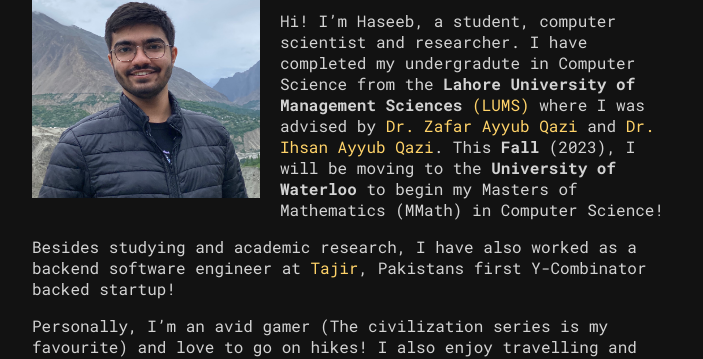
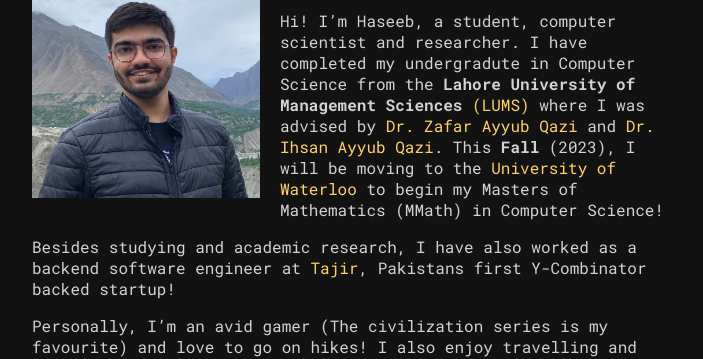
Before and after one commit to Haseeb1399/haseeb1399.github.io, a Jekyll site: the page built from index.md, in a window 1280 px wide. Shown: the part 172-531 px from the top of the page, without its empty margins (288-991 px from the left). Built offline with Jekyll 4.4.1, drawn with Linux system fonts in a browser that asks for light colours.

```diff
--- a/index.md
+++ b/index.md
@@ -8,7 +8,7 @@ title: Haseeb
 ## About Me
 
 
-Hi! I'm Haseeb, a student, computer scientist and researcher. I have completed my undergradute in Computer Science from the **Lahore University of Management Sciences** [(LUMS)](https://lums.edu.pk/programmes/bs-computer-science) where I was advised by [Dr. Zafar Ayyub Qazi](https://web.lums.edu.pk/~zafar/) and [Dr. Ihsan Ayyub Qazi](https://www.ihsanqazi.com/). This <strong>Fall</strong> (2023), I will be moving to the <strong>University of Waterloo</strong> to begin my Masters of Mathematics (MMath) in Computer Science!
+Hi! I'm Haseeb, a student, computer scientist and researcher. I have completed my undergradute in Computer Science from the **Lahore University of Management Sciences** [(LUMS)](https://lums.edu.pk/programmes/bs-computer-science) where I was advised by [Dr. Zafar Ayyub Qazi](https://web.lums.edu.pk/~zafar/) and [Dr. Ihsan Ayyub Qazi](https://www.ihsanqazi.com/). This <strong>Fall</strong> (2023), I will be moving to the [University of Waterloo](https://uwaterloo.ca/graduate-studies-postdoctoral-affairs/future-students/programs/computer-science-mmath-waterloo) to begin my Masters of Mathematics (MMath) in Computer Science!
 
 Besides studying and academic research, I have also worked as a backend software engineer at [Tajir](https://www.tajir.app/sellers), Pakistans first Y-Combinator backed startup!
 
```
